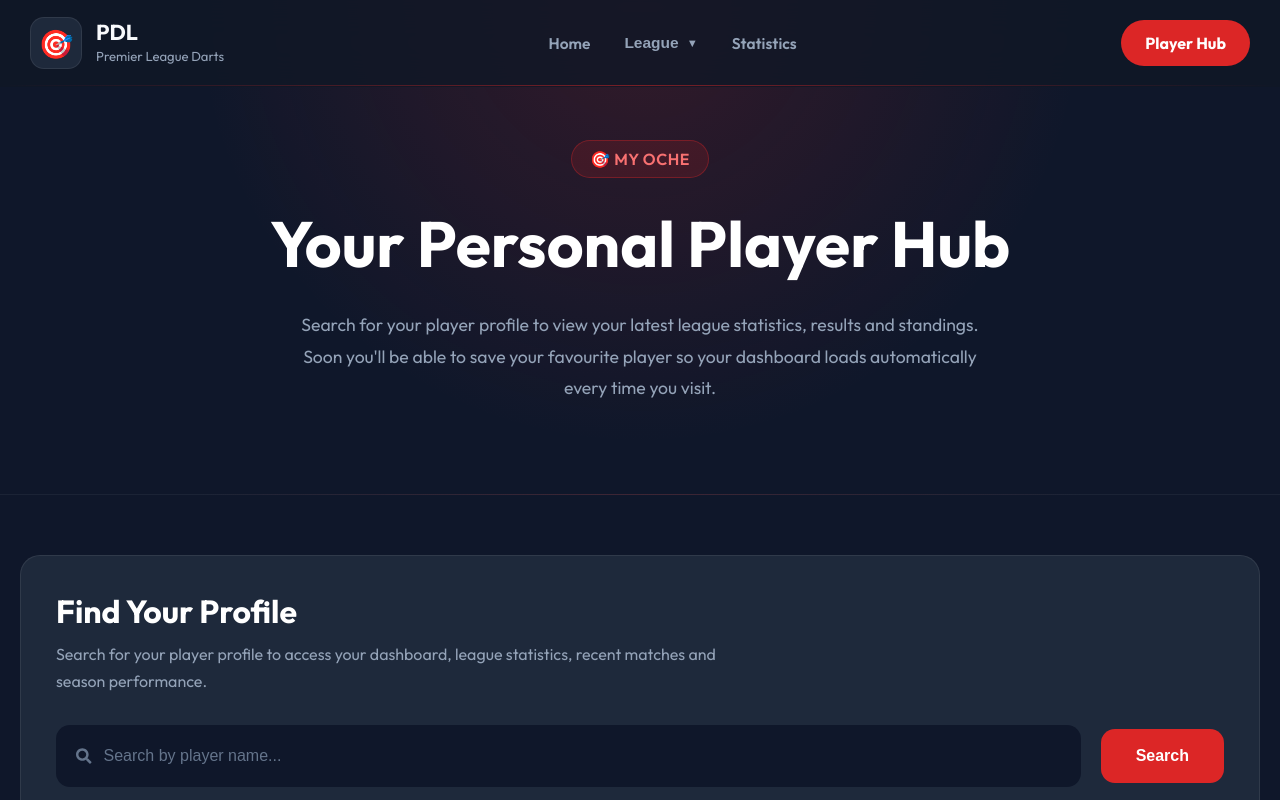
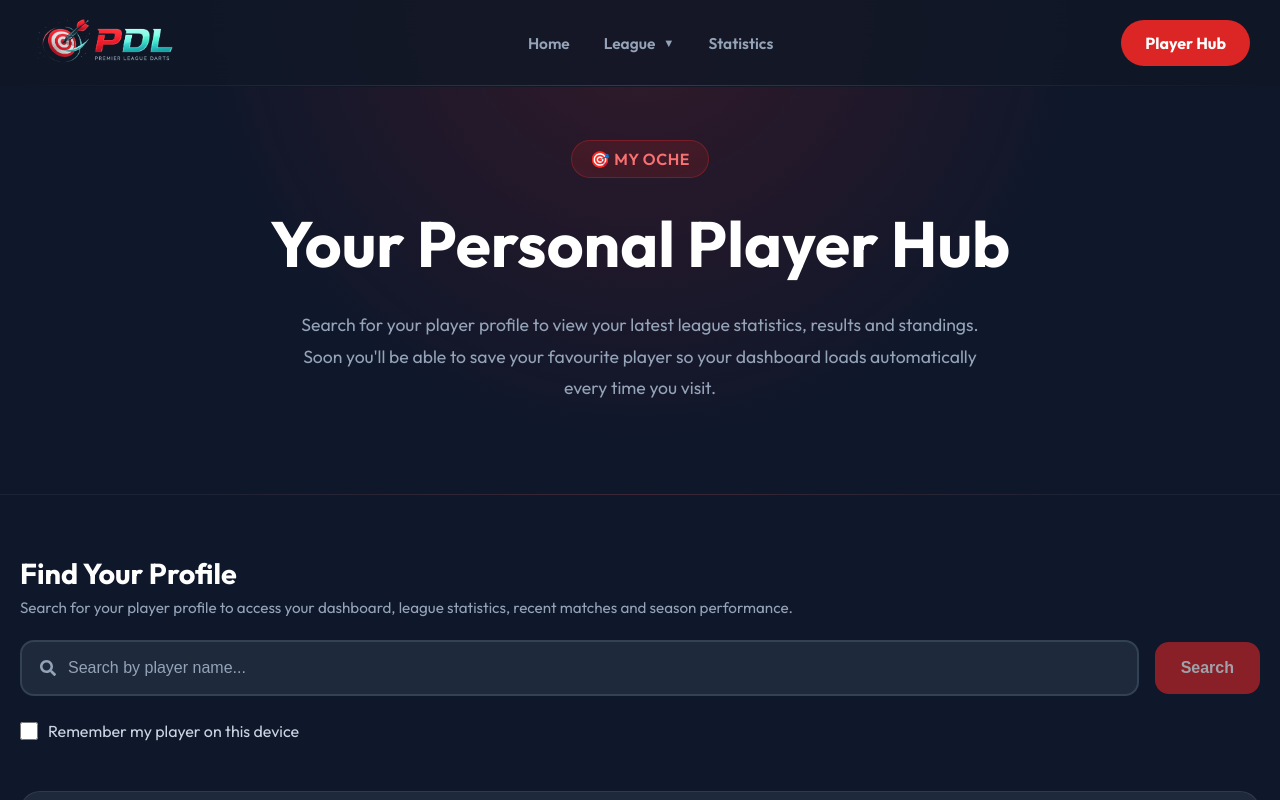
Before and after one commit to GrumpyMonk26/PremierDartsLeague, a React (Vite) app: page /dashboard in a window 1280 px wide. Shown: the top 800 px of the page. Built offline with nearby package versions, Linux system fonts and the light colour scheme.

Commit message:
feat: update league centre, player stats and site branding

```diff
--- a/src/components/Dashboard/PlayerSearch/PlayerSearch.css
+++ b/src/components/Dashboard/PlayerSearch/PlayerSearch.css
@@ -1,166 +1,209 @@
+/* ==================================================
+   Player Search Card
+================================================== */
+
 .player-search-card {
+  position: relative;
   background: #1e293b;
-
   border: 1px solid rgba(255, 255, 255, 0.08);
-
   border-radius: 20px;
-
-  padding: 35px;
-
+  padding: 28px;
   margin-bottom: 40px;
 }
 
+/* ==================================================
+   Header
+================================================== */
+
 .player-search-header {
-  margin-bottom: 30px;
+  margin-bottom: 20px;
 }
 
 .player-search-header h2 {
-  font-size: 2rem;
-
-  margin-bottom: 10px;
+  font-size: 1.8rem;
+  margin-bottom: 6px;
+  color: white;
 }
 
 .player-search-header p {
   color: #94a3b8;
-
-  line-height: 1.7;
-
-  max-width: 700px;
+  line-height: 1.5;
+  font-size: 0.95rem;
 }
 
+/* ==================================================
+   Search Wrapper
+================================================== */
+
+.player-search-wrapper {
+  position: relative;
+  width: 100%;
+}
+
+/* ==================================================
+   Search Form
+================================================== */
+
 .player-search-form {
+  display: grid;
+  grid-template-columns: 1fr auto;
+  gap: 16px;
+  align-items: center;
+}
+
+/* ==================================================
+   Search Input
+================================================== */
+.search-input {
+  width: 100%;
+  height: 56px;
+
   display: flex;
-
-  gap: 20px;
-
   align-items: center;
 
-  flex-wrap: wrap;
-}
+  background: #1e293b;
 
-.search-input {
-  flex: 1;
-
-  display: flex;
-
-  align-items: center;
-
-  background: #0f172a;
-
-  border: 2px solid transparent;
-
+  border: 2px solid #334155;
   border-radius: 14px;
 
   padding: 0 18px;
 
-  transition: 0.3s;
+  box-sizing: border-box;
+
+  transition:
+    border-color 0.3s ease,
+    background 0.3s ease,
+    box-shadow 0.3s ease;
 }
 
 .search-input:hover {
-  border-color: rgba(220, 38, 38, 0.4);
+  border-color: #475569;
+  background: #243247;
 }
 
 .search-input:focus-within {
   border-color: #dc2626;
+  background: #1e293b;
+
+  box-shadow:
+    0 0 0 3px rgba(220, 38, 38, 0.12),
+    0 8px 25px rgba(0, 0, 0, 0.2);
 }
 
 .search-icon {
-  color: #64748b;
+  color: #94a3b8;
+  font-size: 1rem;
+  margin-right: 12px;
+  flex-shrink: 0;
+}
 
-  font-size: 1rem;
-
-  margin-right: 12px;
+.search-input:focus-within .search-icon {
+  color: #f87171;
 }
 
 .search-input input {
   width: 100%;
-
-  height: 58px;
+  height: 52px;
 
   background: transparent;
-
   border: none;
-
   outline: none;
 
-  color: white;
+  color: #ffffff;
 
   font-size: 1rem;
+  font-weight: 500;
 }
 
 .search-input input::placeholder {
-  color: #64748b;
+  color: #94a3b8;
 }
+
+/* ==================================================
+   Search Button
+================================================== */
 
 .search-button {
   background: #dc2626;
-
   color: white;
 
   border: none;
 
-  padding: 18px 35px;
+  padding: 0 26px;
+
+  height: 52px;
 
   border-radius: 14px;
 
   cursor: pointer;
 
   font-size: 1rem;
-
   font-weight: 600;
 
-  transition: 0.3s;
+  transition:
+    background 0.3s ease,
+    transform 0.3s ease;
 }
 
-.search-button:hover {
+.search-button:hover:not(:disabled) {
   background: #ef4444;
-
   transform: translateY(-2px);
 }
 
-/* ========================================
+.search-button:disabled {
+  opacity: 0.6;
+  cursor: not-allowed;
+}
+
+/* ==================================================
    Search Results
-======================================== */
-
-.player-search-card {
-  position: relative;
-}
+================================================== */
 
 .search-results {
   position: absolute;
-  left: 35px;
-  right: 35px;
-  top: 225px;
+
+  top: calc(100% + 10px);
+  left: 0;
+  right: 0;
 
   background: #0f172a;
+
   border: 1px solid rgba(255, 255, 255, 0.08);
+
   border-radius: 14px;
 
   overflow: hidden;
 
   z-index: 1000;
 
-  box-shadow: 0 20px 40px rgba(0, 0, 0, 0.35);
+  box-shadow: 0 20px 50px rgba(0, 0, 0, 0.4);
 }
 
+/* ==================================================
+   Individual Search Result
+================================================== */
+
 .search-result {
-  width: 100%;
   display: flex;
   align-items: center;
-  gap: 16px;
 
-  padding: 14px 20px;
+  gap: 14px;
+
+  width: 100%;
+
+  padding: 14px 18px;
 
   background: transparent;
+
   border: none;
 
   color: white;
 
   cursor: pointer;
 
-  transition: background 0.2s;
+  text-align: left;
 
-  text-align: left;
+  transition: background 0.2s ease;
 }
 
 .search-result:hover {
@@ -170,6 +213,10 @@
 .search-result:not(:last-child) {
   border-bottom: 1px solid rgba(255, 255, 255, 0.05);
 }
+
+/* ==================================================
+   Player Initial
+================================================== */
 
 .player-initial {
   width: 42px;
@@ -181,36 +228,74 @@
 
   color: white;
 
+  font-size: 1rem;
+  font-weight: 700;
+
   display: flex;
   align-items: center;
   justify-content: center;
 
-  font-weight: 700;
-
   flex-shrink: 0;
 }
+
+/* ==================================================
+   Player Details
+================================================== */
 
 .player-details {
   display: flex;
   flex-direction: column;
-  gap: 2px;
+
+  align-items: flex-start;
+
+  gap: 3px;
 }
 
 .player-name {
   color: white;
+
+  font-size: 1rem;
   font-weight: 600;
 }
 
 .player-division {
   color: #94a3b8;
+
   font-size: 0.85rem;
 }
+
+/* ==================================================
+   Search Status
+================================================== */
+
+.search-status {
+  margin-top: 10px;
+
+  padding: 14px 18px;
+
+  background: #0f172a;
+
+  border: 1px solid rgba(255, 255, 255, 0.08);
+
+  border-radius: 12px;
+
+  color: #94a3b8;
+
+  font-size: 0.9rem;
+}
+
+.no-results {
+  color: #f87171;
+}
+
+/* ==================================================
+   Remember Player
+================================================== */
 
 .remember-player {
   margin-top: 25px;
 
   display: flex;
-
   align-items: center;
 
   gap: 10px;
@@ -220,18 +305,47 @@
 
 .remember-player input {
   width: 18px;
-
   height: 18px;
 
   accent-color: #dc2626;
+
+  cursor: pointer;
 }
 
+.remember-player label {
+  cursor: pointer;
+}
+
+/* ==================================================
+   Mobile
+================================================== */
+
 @media (max-width: 768px) {
+  .player-search-card {
+    padding: 25px;
+  }
+
   .player-search-form {
-    flex-direction: column;
+    grid-template-columns: 1fr;
+  }
+
+  .search-input {
+    width: 100%;
   }
 
   .search-button {
     width: 100%;
   }
+
+  .search-result {
+    padding: 16px;
+  }
+
+  .player-search-header h2 {
+    font-size: 1.6rem;
+  }
+
+  .player-search-header p {
+    font-size: 0.95rem;
+  }
 }
--- a/src/components/Dashboard/PlayerSearch/PlayerSearch.jsx
+++ b/src/components/Dashboard/PlayerSearch/PlayerSearch.jsx
@@ -8,23 +8,87 @@ function PlayerSearch({ onPlayerSelected }) {
   const [search, setSearch] = useState("");
   const [results, setResults] = useState([]);
   const [remember, setRemember] = useState(false);
+  const [loading, setLoading] = useState(false);
+  const [searched, setSearched] = useState(false);
 
+  /*
+   * Search players as the user types
+   */
   useEffect(() => {
+    let cancelled = false;
+
     const timeout = setTimeout(async () => {
-      if (search.trim().length < 2) {
+      const searchTerm = search.trim();
+
+      if (searchTerm.length < 2) {
         setResults([]);
+        setSearched(false);
+        setLoading(false);
         return;
       }
 
-      const players = await searchPlayers(search);
-      setResults(players);
+      setLoading(true);
+      setSearched(false);
+
+      try {
+        const players = await searchPlayers(searchTerm);
+
+        if (!cancelled) {
+          setResults(players || []);
+          setSearched(true);
+        }
+      } catch (error) {
+        console.error("Player search failed:", error);
+
+        if (!cancelled) {
+          setResults([]);
+          setSearched(true);
+        }
+      } finally {
+        if (!cancelled) {
+          setLoading(false);
+        }
+      }
     }, 300);
 
-    return () => clearTimeout(timeout);
+    return () => {
+      cancelled = true;
+      clearTimeout(timeout);
+    };
   }, [search]);
 
+  /*
+   * Select player
+   */
+  const handlePlayerSelected = (player) => {
+    if (remember) {
+      localStorage.setItem("rememberedPlayer", JSON.stringify(player));
+    } else {
+      localStorage.removeItem("rememberedPlayer");
+    }
+
+    setSearch("");
+    setResults([]);
+    setSearched(false);
+
+    onPlayerSelected?.(player);
+  };
+
+  /*
+   * Remember player
+   */
+  const handleRememberChange = (checked) => {
+    setRemember(checked);
+
+    if (!checked) {
+      localStorage.removeItem("rememberedPlayer");
+    }
+  };
+
   return (
-    <section className="player-search-card">
+    <section className="player-search-section">
+      {/* Header */}
+
       <div className="player-search-header">
         <h2>Find Your Profile</h2>
 
@@ -34,6 +98,9 @@ function PlayerSearch({ onPlayerSelected }) {
         </p>
       </div>
 
+      {/* Search area */}
+
+      <div className="player-search-wrapper">
         <div className="player-search-form">
           <div className="search-input">
             <FaSearch className="search-icon" />
@@ -43,34 +110,39 @@ function PlayerSearch({ onPlayerSelected }) {
               placeholder="Search by player name..."
               value={search}
               onChange={(e) => setSearch(e.target.value)}
+              autoComplete="off"
             />
           </div>
 
-        <button
-          className="search-button"
-          type="button"
-          disabled={search.trim() === ""}
-        >
+          {/* Only show Search button when nothing is being typed */}
+
+          {search.trim() === "" && (
+            <button className="search-button" type="button" disabled>
               Search
             </button>
+          )}
         </div>
 
-      {results.length > 0 && (
+        {/* Loading */}
+
+        {loading && <div className="search-status">Searching...</div>}
+
+        {/* No results */}
+
+        {!loading && searched && results.length === 0 && (
+          <div className="search-status no-results">No players found.</div>
+        )}
+
+        {/* Results */}
+
+        {!loading && results.length > 0 && (
           <div className="search-results">
             {results.map((player) => (
               <button
-              key={`${player.division}-${player.id}`}
+                key={`${player.division}-${player.id || player.name}`}
                 className="search-result"
                 type="button"
-              onClick={() => {
-                setSearch(player.name);
-                setResults([]);
-
-                onPlayerSelected?.(player);
-
-                setSearch("");
-                setResults([]);
-              }}
+                onClick={() => handlePlayerSelected(player)}
               >
                 <span className="player-initial">
                   {player.name.charAt(0).toUpperCase()}
@@ -85,13 +157,16 @@ function PlayerSearch({ onPlayerSelected }) {
             ))}
           </div>
         )}
+      </div>
+
+      {/* Remember player */}
 
       <div className="remember-player">
         <input
           type="checkbox"
           id="rememberPlayer"
           checked={remember}
-          onChange={(e) => setRemember(e.target.checked)}
+          onChange={(e) => handleRememberChange(e.target.checked)}
         />
 
         <label htmlFor="rememberPlayer">
--- a/src/components/Navbar/Navbar.css
+++ b/src/components/Navbar/Navbar.css
@@ -2,7 +2,7 @@
    GOOGLE FONT
 ========================================================== */
 
-@import url("https://fonts.googleapis.com/css2?family=Outfit:wght@300;400;500;600;700&display=swap");
+@import url("https://fonts.googleapis.com/css2?family=Outfit:wght@300;400;500;600;700;800&display=swap");
 
 /* ==========================================================
    VARIABLES
@@ -46,22 +46,34 @@ body {
 
 .navbar {
   position: fixed;
+
   top: 0;
   left: 0;
+
   width: 100%;
+
   z-index: 999;
 
   background: rgba(17, 24, 39, 0.82);
+
   backdrop-filter: blur(18px);
+  -webkit-backdrop-filter: blur(18px);
 
   border-bottom: 1px solid transparent;
 
-  transition: all 0.3s ease;
+  transition:
+    background 0.3s ease,
+    box-shadow 0.3s ease,
+    border-color 0.3s ease;
 }
+
+/* Red accent line */
 
 .navbar::after {
   content: "";
+
   position: absolute;
+
   left: 0;
   bottom: 0;
 
@@ -76,18 +88,27 @@ body {
   );
 }
 
+/* Scrolled navbar */
+
 .navbar--scrolled {
   background: rgba(17, 24, 39, 0.96);
+
   border-bottom: 1px solid var(--border);
+
   box-shadow: var(--shadow);
 }
 
-.navbar__container {
+/* ==========================================================
+   NAVBAR INNER
+========================================================== */
+
+.navbar__inner {
+  width: 100%;
   max-width: 1400px;
-  margin: auto;
 
   height: 86px;
 
+  margin: 0 auto;
   padding: 0 30px;
 
   display: flex;
@@ -99,56 +120,57 @@ body {
    LOGO
 ========================================================== */
 
-.navbar__logo {
+.navbar__brand {
   display: flex;
   align-items: center;
-  gap: 14px;
 
   text-decoration: none;
+
+  flex-shrink: 0;
 }
 
-.navbar__logo-icon {
-  width: 52px;
-  height: 52px;
+.navbar__logo {
+  width: 150px;
+  height: auto;
 
-  display: flex;
-  justify-content: center;
-  align-items: center;
+  display: block;
 
-  border-radius: 14px;
+  object-fit: contain;
 
-  background: var(--bg-light);
-
-  border: 1px solid var(--border);
-
-  color: var(--red);
-
-  font-size: 28px;
-
-  transition: 0.3s;
+  transition:
+    transform 0.3s ease,
+    filter 0.3s ease;
 }
 
-.navbar__logo:hover .navbar__logo-icon {
-  border-color: var(--red);
-  transform: rotate(-8deg);
+.navbar__brand:hover .navbar__logo {
+  transform: scale(1.03);
 }
 
-.navbar__logo-text {
+/* Brand text */
+
+.navbar__brand-text {
   display: flex;
   flex-direction: column;
-}
 
-.navbar__title {
-  color: var(--text);
-  font-size: 1.35rem;
-  font-weight: 700;
   line-height: 1;
 }
 
-.navbar__subtitle {
+.navbar__brand-text strong {
+  color: var(--text);
+
+  font-size: 1.35rem;
+  font-weight: 800;
+
+  letter-spacing: -0.5px;
+}
+
+.navbar__brand-text span {
+  margin-top: 5px;
+
   color: var(--text-muted);
-  font-size: 0.82rem;
-  margin-top: 4px;
+
+  font-size: 0.75rem;
+  font-weight: 500;
 }
 
 /* ==========================================================
@@ -158,6 +180,7 @@ body {
 .navbar__desktop {
   display: flex;
   align-items: center;
+
   gap: 34px;
 }
 
@@ -167,6 +190,7 @@ body {
 
   display: flex;
   align-items: center;
+
   gap: 8px;
 
   background: none;
@@ -178,20 +202,23 @@ body {
 
   text-decoration: none;
 
+  font-family: inherit;
   font-size: 0.97rem;
   font-weight: 600;
 
-  transition: 0.3s;
+  transition: color 0.3s ease;
 }
 
 .nav-link:hover,
 .dropdown__button:hover {
-  color: var(--red);
+  color: var(--text);
 }
 
 .nav-link.active {
   color: var(--text);
 }
+
+/* Navigation underline */
 
 .nav-link::after,
 .dropdown__button::after {
@@ -219,7 +246,7 @@ body {
 }
 
 /* ==========================================================
-   DROPDOWNS
+   DROPDOWN
 ========================================================== */
 
 .dropdown {
@@ -228,7 +255,8 @@ body {
 
 .dropdown__arrow {
   font-size: 0.7rem;
-  transition: 0.3s;
+
+  transition: transform 0.3s ease;
 }
 
 .dropdown__arrow.rotate {
@@ -243,7 +271,7 @@ body {
 
   width: 240px;
 
-  padding-top: 30px; /* was 14px — more breathing room below the nav */
+  padding-top: 30px;
 
   transform: translateX(-50%) translateY(-6px);
 
@@ -252,15 +280,20 @@ body {
   opacity: 0;
   visibility: hidden;
 
-  transition: all 0.25s ease;
+  transition:
+    opacity 0.25s ease,
+    transform 0.25s ease,
+    visibility 0.25s ease;
 }
 
 .dropdown__menu-panel {
   background: var(--bg-light);
 
   backdrop-filter: blur(16px);
+  -webkit-backdrop-filter: blur(16px);
 
   border: 1px solid var(--border);
+
   border-top: 2px solid var(--red);
 
   border-radius: 18px;
@@ -272,7 +305,9 @@ body {
 
 .dropdown__menu.show {
   opacity: 1;
+
   visibility: visible;
+
   transform: translateX(-50%) translateY(0);
 }
 
@@ -287,7 +322,10 @@ body {
 
   text-decoration: none;
 
-  transition: all 0.25s ease;
+  transition:
+    padding-left 0.25s ease,
+    color 0.25s ease,
+    background 0.25s ease;
 }
 
 .dropdown__item::before {
@@ -303,12 +341,14 @@ body {
 
   background: var(--red);
 
-  transition: 0.3s;
+  transition: width 0.3s ease;
 }
 
 .dropdown__item:hover {
   padding-left: 30px;
+
   color: var(--text);
+
   background: rgba(255, 255, 255, 0.03);
 }
 
@@ -316,54 +356,8 @@ body {
   width: 14px;
 }
 
-body.menu-open {
-  overflow: hidden;
-}
-
-.mobile-home {
-  display: block;
-  padding: 20px 28px;
-  color: var(--text);
-  text-decoration: none;
-  border-bottom: 1px solid rgba(255, 255, 255, 0.06);
-}
-
-.mobile-section-title {
-  width: 100%;
-  display: flex;
-  justify-content: space-between;
-  align-items: center;
-  background: transparent;
-  border: none;
-  color: var(--text);
-  font-size: 1rem;
-  font-weight: 600;
-  cursor: pointer;
-}
-
-.mobile-links {
-  max-height: 0;
-  overflow: hidden;
-  transition: max-height 0.3s ease;
-}
-
-.mobile-links.show {
-  max-height: 500px;
-}
-
-.mobile-links a {
-  display: block;
-  padding: 12px 0 12px 18px;
-  color: var(--text-muted);
-  text-decoration: none;
-}
-
-.mobile-links a:hover {
-  color: var(--text);
-}
-
 /* ==========================================================
-   DASHBOARD BUTTON
+   PLAYER HUB BUTTON
 ========================================================== */
 
 .dashboard-btn {
@@ -377,15 +371,19 @@ body.menu-open {
 
   background: var(--red);
 
-  color: white;
+  color: #ffffff;
 
   border-radius: 999px;
 
   text-decoration: none;
 
+  font-family: inherit;
   font-weight: 700;
 
-  transition: 0.3s;
+  transition:
+    background 0.3s ease,
+    transform 0.3s ease,
+    box-shadow 0.3s ease;
 }
 
 .dashboard-btn:hover {
@@ -426,21 +424,24 @@ body.menu-open {
 
   border-radius: 50px;
 
-  transition: 0.3s;
+  transition: 0.3s ease;
 }
 
 .hamburger span:nth-child(1) {
   top: 14px;
 }
+
 .hamburger span:nth-child(2) {
   top: 22px;
 }
+
 .hamburger span:nth-child(3) {
   top: 30px;
 }
 
 .hamburger.open span:nth-child(1) {
   transform: rotate(45deg);
+
   top: 22px;
 }
 
@@ -450,16 +451,79 @@ body.menu-open {
 
 .hamburger.open span:nth-child(3) {
   transform: rotate(-45deg);
+
   top: 22px;
 }
 
 /* ==========================================================
-   MOBILE MENU (default hidden state — outside media query
-   so it doesn't leak onto desktop)
+   MOBILE MENU
 ========================================================== */
 
 .mobile-menu {
   display: none;
+}
+
+body.menu-open {
+  overflow: hidden;
+}
+
+.mobile-home {
+  display: block;
+
+  padding: 20px 28px;
+
+  color: var(--text);
+
+  text-decoration: none;
+
+  border-bottom: 1px solid rgba(255, 255, 255, 0.06);
+}
+
+.mobile-section-title {
+  width: 100%;
+
+  display: flex;
+  justify-content: space-between;
+  align-items: center;
+
+  background: transparent;
+  border: none;
+
+  color: var(--text);
+
+  font-family: inherit;
+  font-size: 1rem;
+  font-weight: 600;
+
+  cursor: pointer;
+}
+
+.mobile-links {
+  max-height: 0;
+
+  overflow: hidden;
+
+  transition: max-height 0.3s ease;
+}
+
+.mobile-links.show {
+  max-height: 500px;
+}
+
+.mobile-links a {
+  display: block;
+
+  padding: 12px 0 12px 18px;
+
+  color: var(--text-muted);
+
+  text-decoration: none;
+
+  transition: color 0.3s ease;
+}
+
+.mobile-links a:hover {
+  color: var(--text);
 }
 
 /* ==========================================================
@@ -479,9 +543,9 @@ body.menu-open {
     display: block;
   }
 
-  /* ==========================================================
-   MOBILE MENU
-========================================================== */
+  /* ========================================================
+     MOBILE MENU
+  ======================================================== */
 
   .mobile-menu {
     position: fixed;
@@ -554,7 +618,7 @@ body.menu-open {
 
     text-decoration: none;
 
-    transition: 0.3s;
+    transition: color 0.3s ease;
   }
 
   .mobile-section a:hover {
@@ -566,19 +630,29 @@ body.menu-open {
   }
 }
 
+/* ==========================================================
+   SMALL MOBILE
+========================================================== */
+
 @media (max-width: 600px) {
-  .navbar__container {
+  .navbar__inner {
     padding: 0 18px;
   }
 
-  .navbar__subtitle {
+  .navbar__logo {
+    width: 120px;
+  }
+
+  .navbar__brand-text strong {
+    font-size: 1.15rem;
+  }
+
+  .navbar__brand-text span {
     display: none;
   }
 
-  .navbar__logo-icon {
-    width: 46px;
-    height: 46px;
-
-    font-size: 24px;
+  .hamburger {
+    width: 44px;
+    height: 44px;
   }
 }
--- a/src/components/Navbar/Navbar.jsx
+++ b/src/components/Navbar/Navbar.jsx
@@ -1,6 +1,8 @@
 import { useState, useEffect } from "react";
 import { Link } from "react-router-dom";
 import "./Navbar.css";
+
+import PDLLogo from "../../assets/images/PDL_Logo.png";
 
 const menuItems = [
   {
@@ -25,12 +27,15 @@ export default function Navbar() {
 
   useEffect(() => {
     const onScroll = () => setScrolled(window.scrollY > 20);
+
     window.addEventListener("scroll", onScroll);
+
     return () => window.removeEventListener("scroll", onScroll);
   }, []);
 
   useEffect(() => {
     document.body.classList.toggle("menu-open", mobileOpen);
+
     return () => document.body.classList.remove("menu-open");
   }, [mobileOpen]);
 
@@ -40,20 +45,25 @@ export default function Navbar() {
     setMobileSection(null);
   };
 
-  const toggleDropdown = (title) =>
+  const toggleDropdown = (title) => {
     setActiveDropdown((prev) => (prev === title ? null : title));
+  };
 
   return (
     <>
       <header className={`navbar ${scrolled ? "navbar--scrolled" : ""}`}>
-        <div className="navbar__container">
-          <Link to="/" className="navbar__logo" onClick={closeMobileMenu}>
-            <div className="navbar__logo-icon">🎯</div>
-            <div className="navbar__logo-text">
-              <span className="navbar__title">PDL</span>
-              <span className="navbar__subtitle">Premier League Darts</span>
-            </div>
+        <div className="navbar__inner">
+          {/* Logo / Brand */}
+
+          <Link to="/" className="navbar__brand">
+            <img
+              src={PDLLogo}
+              alt="Premier League Darts"
+              className="navbar__logo"
+            />
           </Link>
+
+          {/* Desktop Navigation */}
 
           <nav className="navbar__desktop">
             <Link to="/" className="nav-link">
@@ -72,14 +82,18 @@ export default function Navbar() {
               >
                 League
                 <span
-                  className={`dropdown__arrow ${activeDropdown === "League" ? "rotate" : ""}`}
+                  className={`dropdown__arrow ${
+                    activeDropdown === "League" ? "rotate" : ""
+                  }`}
                 >
                   ▼
                 </span>
               </button>
 
               <div
-                className={`dropdown__menu ${activeDropdown === "League" ? "show" : ""}`}
+                className={`dropdown__menu ${
+                  activeDropdown === "League" ? "show" : ""
+                }`}
               >
                 <div className="dropdown__menu-panel">
                   <Link to="/fixtures" className="dropdown__item">
@@ -102,16 +116,20 @@ export default function Navbar() {
             </Link>
           </nav>
 
+          {/* Desktop Player Hub */}
+
           <div className="navbar__actions">
             <Link to="/dashboard" className="dashboard-btn">
               Player Hub
             </Link>
           </div>
 
+          {/* Mobile Menu Button */}
+
           <button
             type="button"
             className={`hamburger ${mobileOpen ? "open" : ""}`}
-            onClick={() => setMobileOpen((o) => !o)}
+            onClick={() => setMobileOpen((open) => !open)}
             aria-label="Toggle navigation"
           >
             <span></span>
@@ -120,6 +138,8 @@ export default function Navbar() {
           </button>
         </div>
       </header>
+
+      {/* Mobile Menu */}
 
       <div className={`mobile-menu ${mobileOpen ? "show" : ""}`}>
         <Link
@@ -137,6 +157,7 @@ export default function Navbar() {
         {menuItems.map((section) => (
           <div key={section.title} className="mobile-section">
             <button
+              type="button"
               className="mobile-section-title"
               onClick={() =>
                 setMobileSection((prev) =>
@@ -145,11 +166,14 @@ export default function Navbar() {
               }
             >
               <span>{section.title}</span>
+
               <span>{mobileSection === section.title ? "−" : "+"}</span>
             </button>
 
             <div
-              className={`mobile-links ${mobileSection === section.title ? "show" : ""}`}
+              className={`mobile-links ${
+                mobileSection === section.title ? "show" : ""
+              }`}
             >
               {section.links.map((link) =>
                 link.to ? (
```
Also changed, not shown: src/components/Dashboard/PlayerCard/PlayerCard.jsx (+4 -4 lines), src/components/Statistics/OneEightyLeaders.jsx (+5 -27 lines), src/assets/images/PDL_Logo.png (added). Lines whose indentation alone changed are shown as unchanged.
